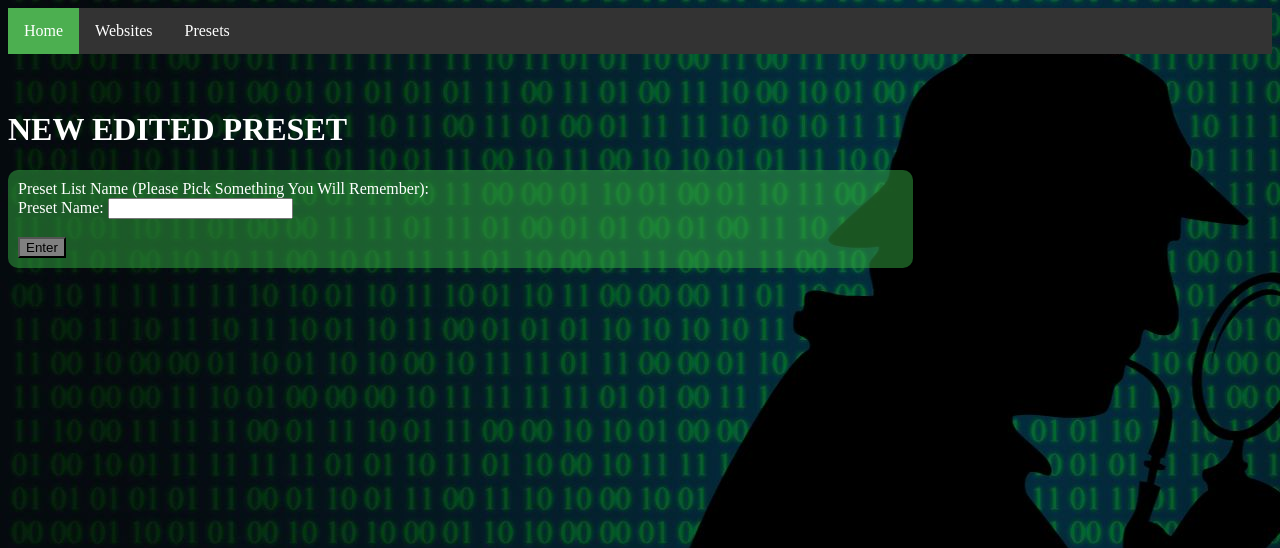
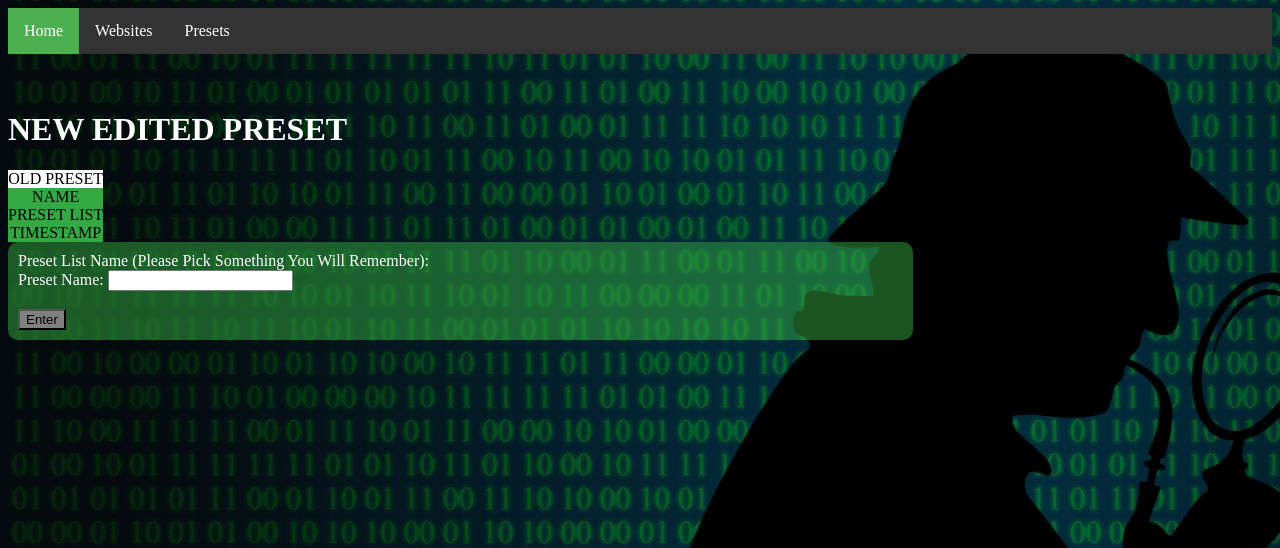
Before and after one commit to CastilloAnthony/CS-4800_Project_Sherlock, a Flask app: template templates/EditPresetNew.html in a window 1280 px wide. Shown: the top 548 px of the page. Run offline with Flask 3, Linux system fonts and the light colour scheme; the template is opened without the code that fills it, so the values that code supplies are empty.

Commit message:
got rid of the dictionary that is printed in html

```diff
--- a/templates/EditPreset.html
+++ b/templates/EditPreset.html
@@ -35,7 +35,6 @@
                 }
 
                 -->
-                {{presets}}
                 <div style="color:white;">FROM THIS LIST PICK WHICH ONES YOU WOULD LIKE TO EDIT</div>
                 <br><br>
                 {% for item in presets['presets'] %}<!--data['presets'] == presets[presets]-->
--- a/templates/EditPresetNew.html
+++ b/templates/EditPresetNew.html
@@ -6,6 +6,22 @@
             <meta charset="UTF-8">
             <title>Edit Preset</title>
             <link rel= "stylesheet" type= "text/css" href= "{{ url_for('static',filename='styles/style1.css') }}">
+            <style>
+                .collection{
+                    color:black;
+                    display:inline-block;
+                    background:white;
+                }
+                .info{
+                    color:rgb(52, 169, 67);
+                    background:black;
+                }
+                .titles{
+                    color:black;
+                    background-color: rgb(52, 169, 67);
+                }
+            </style>
+
         </head>
         <body>
             <!--
@@ -20,7 +36,23 @@
             data
             -->
             <h1 style="color: white;">NEW EDITED PRESET</h1>
-            <p style="color:white">{{oldPreset}}</p>
+            <div class="collection"> OLD PRESET
+                <div class="titles">NAME</div>
+                <div class="info">
+                    {{oldPreset['name']}}
+                </div>
+                <div class="titles">PRESET LIST</div>
+                {%for i in oldPreset['presetLists']%}
+                    <div class="info">
+                        {{i}}<br>
+                    </div>
+                {%endfor%}
+                <div class="titles">TIMESTAMP</div>
+                <div class="info">
+                    {{oldPreset['timestamp']}}
+                </div>
+            </div><br>
+
             <form action="newEditedPreset/edit" style="display:inline-block" method="POST">
                 <!--
                     Need a name for the respective preset so the user knows what to ask for later
```
